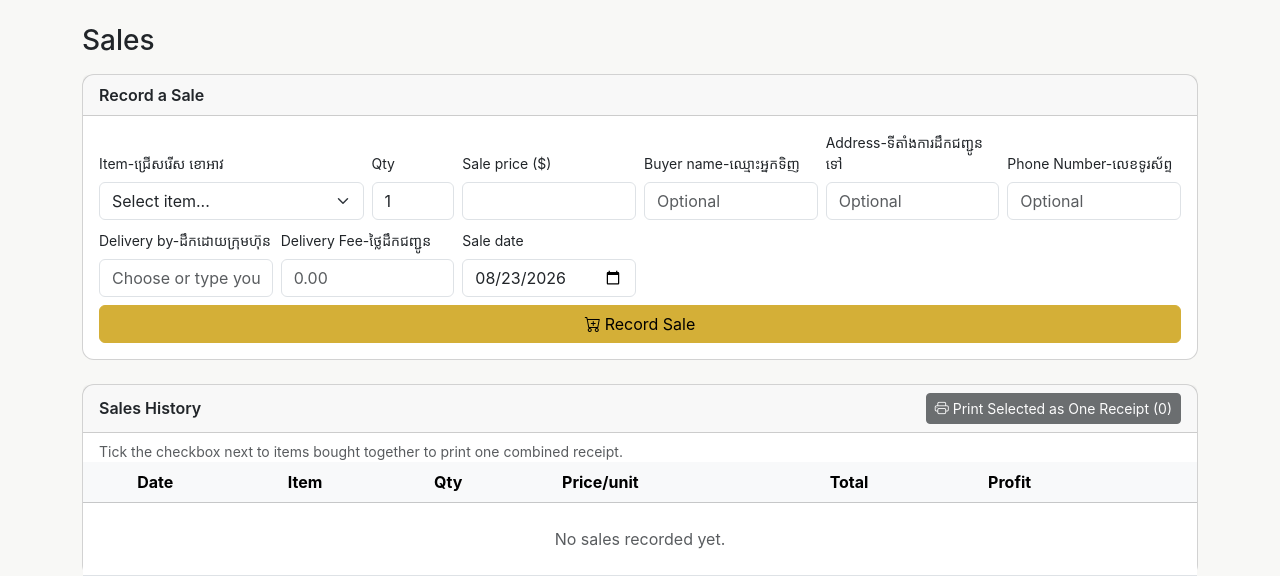
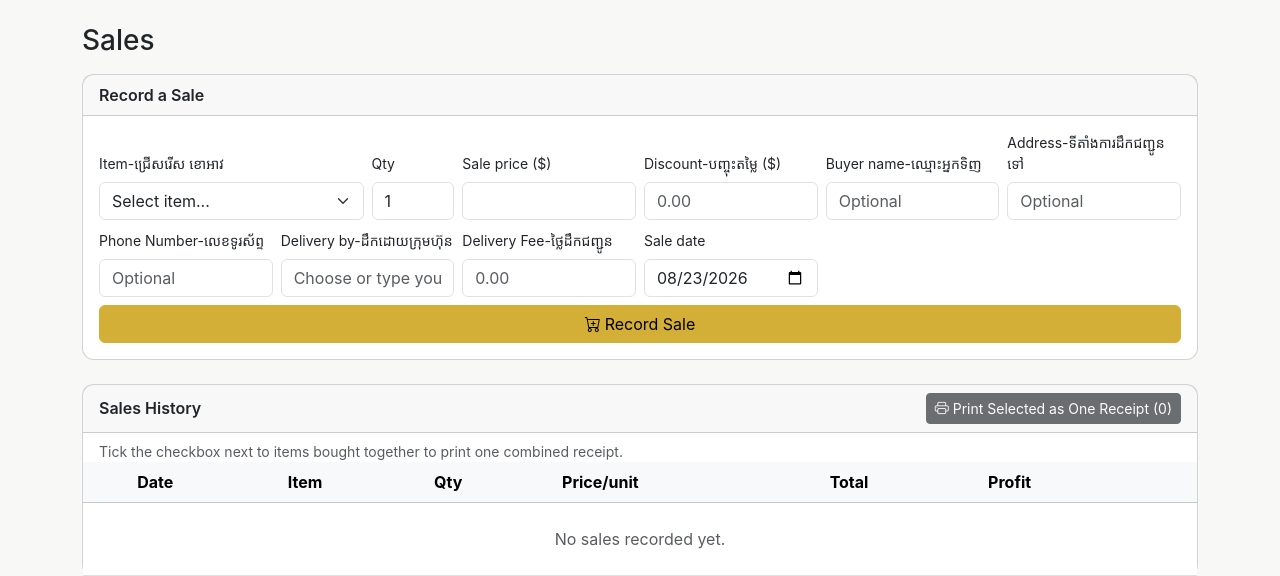
Before and after one commit to yimphaly68/mshop, a Flask app: page /sales in a window 1280 px wide. Shown: the part 82-658 px from the top of the page. Run offline with Flask 3, Linux system fonts and the light colour scheme; data that the repository does not hold is empty.

Commit message:
Add discount amount field for promotional sales
Discount reduces the sale total/receipt and is subtracted from
Revenue/Profit in Dashboard and Reports, but is not carried forward
on exchange since a promo discount is tied to the original item.

Co-Authored-By: Claude Sonnet 5 <noreply@anthropic.com>

```diff
--- a/app.py
+++ b/app.py
@@ -235,7 +235,8 @@ def dashboard():
 
     sales_summary = db.execute(text(
         "SELECT COALESCE(SUM(quantity - refunded_quantity),0) AS units_sold, "
-        "COALESCE(SUM((quantity - refunded_quantity) * sale_price),0) AS revenue "
+        "COALESCE(SUM((quantity - refunded_quantity) * sale_price),0) AS gross_revenue, "
+        "COALESCE(SUM(discount),0) AS total_discount "
         "FROM sales"
     )).mappings().one()
 
@@ -256,7 +257,7 @@ def dashboard():
         "SELECT COALESCE(SUM(amount),0) AS total FROM other_income"
     )).mappings().one()
 
-    revenue = sales_summary["revenue"] or 0
+    revenue = (sales_summary["gross_revenue"] or 0) - (sales_summary["total_discount"] or 0)
     cogs = cogs_row["cogs"] or 0
     ad_spend = ad_spend_row["total"] or 0
     other_expenses = other_expenses_row["total"] or 0
@@ -499,12 +500,14 @@ def sale_new():
     sale_date = request.form.get("sale_date") or date.today().isoformat()
     buyer_name = request.form.get("buyer_name", "").strip()
     delivery_fee = parse_float(request.form.get("delivery_fee"), 0)
+    discount = parse_float(request.form.get("discount"), 0)
+    discount = max(0, min(discount, quantity * sale_price))
 
     db.execute(text(
         "INSERT INTO sales (item_id, quantity, sale_price, sale_date, buyer_name, address, "
-        "phone_number, delivery_by, delivery_fee) "
+        "phone_number, delivery_by, delivery_fee, discount) "
         "VALUES (:item_id, :quantity, :sale_price, :sale_date, :buyer_name, :address, "
-        ":phone_number, :delivery_by, :delivery_fee)"
+        ":phone_number, :delivery_by, :delivery_fee, :discount)"
     ), {
         "item_id": item_id,
         "quantity": quantity,
@@ -515,6 +518,7 @@ def sale_new():
         "phone_number": request.form.get("phone_number", "").strip(),
         "delivery_by": request.form.get("delivery_by", "").strip(),
         "delivery_fee": delivery_fee,
+        "discount": discount,
     })
     db.execute(
         text("UPDATE items SET quantity = quantity - :quantity WHERE id = :id"),
@@ -523,7 +527,7 @@ def sale_new():
     db.commit()
     flash(f"Sale recorded: {quantity} x {item['name']}.", "success")
 
-    total = quantity * sale_price + delivery_fee
+    total = quantity * sale_price - discount + delivery_fee
     notify_telegram(
         db,
         f"💰 <b>New Sale</b>\n"
@@ -537,7 +541,9 @@ def sale_new():
 @app.route("/sales/<int:sale_id>/edit-delivery", methods=["POST"])
 def sale_edit_delivery(sale_id):
     db = get_db()
-    sale = db.execute(text("SELECT id, sale_price FROM sales WHERE id = :id"), {"id": sale_id}).mappings().first()
+    sale = db.execute(
+        text("SELECT id, quantity, sale_price, discount FROM sales WHERE id = :id"), {"id": sale_id}
+    ).mappings().first()
     if not sale:
         flash("Sale not found.", "danger")
         return redirect(url_for("sales_list"))
@@ -547,10 +553,13 @@ def sale_edit_delivery(sale_id):
         flash("Price must be greater than zero — not updated.", "danger")
         sale_price = sale["sale_price"]
 
+    discount = parse_float(request.form.get("discount"), sale["discount"])
+    discount = max(0, min(discount, sale["quantity"] * sale_price))
+
     db.execute(text(
         "UPDATE sales SET buyer_name=:buyer_name, address=:address, "
         "phone_number=:phone_number, delivery_by=:delivery_by, delivery_fee=:delivery_fee, "
-        "sale_price=:sale_price WHERE id=:id"
+        "sale_price=:sale_price, discount=:discount WHERE id=:id"
     ), {
         "buyer_name": request.form.get("buyer_name", "").strip(),
         "address": request.form.get("address", "").strip(),
@@ -558,6 +567,7 @@ def sale_edit_delivery(sale_id):
         "delivery_by": request.form.get("delivery_by", "").strip(),
         "delivery_fee": parse_float(request.form.get("delivery_fee"), 0),
         "sale_price": sale_price,
+        "discount": discount,
         "id": sale_id,
     })
     db.commit()
@@ -728,6 +738,7 @@ def sale_receipt_combined():
 
     subtotal = sum(s["quantity"] * s["sale_price"] for s in sales)
     delivery_fee = sum(s["delivery_fee"] for s in sales)
+    discount = sum(s["discount"] for s in sales)
 
     return render_template(
         "receipt_combined.html",
@@ -739,7 +750,8 @@ def sale_receipt_combined():
         sale_date=sales[0]["sale_date"],
         subtotal=subtotal,
         delivery_fee=delivery_fee,
-        total=subtotal + delivery_fee,
+        discount=discount,
+        total=subtotal - discount + delivery_fee,
     )
 
 
@@ -899,7 +911,7 @@ def reports():
     sql = (
         "SELECT i.id, i.name, i.size, i.color, i.cost_price, "
         "SUM(s.quantity - s.refunded_quantity) AS units_sold, "
-        "SUM((s.quantity - s.refunded_quantity) * s.sale_price) AS revenue, "
+        "SUM((s.quantity - s.refunded_quantity) * s.sale_price) - SUM(s.discount) AS revenue, "
         "SUM((s.quantity - s.refunded_quantity) * i.cost_price) AS cogs "
         "FROM sales s JOIN items i ON i.id = s.item_id WHERE 1=1"
     )
--- a/db.py
+++ b/db.py
@@ -68,6 +68,7 @@ sales = Table(
     Column("phone_number", Text),
     Column("delivery_by", Text),
     Column("delivery_fee", Float, nullable=False, server_default="0"),
+    Column("discount", Float, nullable=False, server_default="0"),
     Column("created_at", DateTime, nullable=False, server_default=text("CURRENT_TIMESTAMP")),
     CheckConstraint("refunded_quantity BETWEEN 0 AND quantity", name="ck_sales_refunded_quantity"),
 )
@@ -189,3 +190,8 @@ def init_db():
         if "delivery_fee" not in sales_columns:
             conn.execute(text("ALTER TABLE sales ADD COLUMN delivery_fee REAL NOT NULL DEFAULT 0"))
     _run_migration_step(_migrate_sales_delivery_info)
+
+    def _migrate_sales_discount(conn):
+        if "discount" not in _existing_columns(conn, "sales"):
+            conn.execute(text("ALTER TABLE sales ADD COLUMN discount REAL NOT NULL DEFAULT 0"))
+    _run_migration_step(_migrate_sales_discount)
--- a/templates/receipt.html
+++ b/templates/receipt.html
@@ -186,13 +186,16 @@
     <hr class="divider">
 
     <div class="row"><span class="label">Subtotal</span><span>{{ CURRENCY }}{{ "%.2f"|format(sale.quantity * sale.sale_price) }}</span></div>
+    {% if sale.discount > 0 %}
+    <div class="row"><span class="label">Discount-បញ្ចុះតម្លៃ</span><span>-{{ CURRENCY }}{{ "%.2f"|format(sale.discount) }}</span></div>
+    {% endif %}
     <div class="row"><span class="label">Delivery Fee-ថ្លៃដឹកជញ្ជូន</span><span>{{ 'Free' if sale.delivery_fee == 0 else CURRENCY ~ '%.2f'|format(sale.delivery_fee) }}</span></div>
 
     <hr class="divider">
 
     <div class="total-row">
       <span>TOTAL</span>
-      <span>{{ CURRENCY }}{{ "%.2f"|format(sale.quantity * sale.sale_price + sale.delivery_fee) }}</span>
+      <span>{{ CURRENCY }}{{ "%.2f"|format(sale.quantity * sale.sale_price - sale.discount + sale.delivery_fee) }}</span>
     </div>
 
     <p class="thank-you">Thank you for your purchase!<br>អរគុណសម្រាប់ការទិញ!</p>
--- a/templates/receipt_combined.html
+++ b/templates/receipt_combined.html
@@ -193,6 +193,9 @@
     <hr class="divider">
 
     <div class="row"><span class="label">Subtotal</span><span>{{ CURRENCY }}{{ "%.2f"|format(subtotal) }}</span></div>
+    {% if discount > 0 %}
+    <div class="row"><span class="label">Discount-បញ្ចុះតម្លៃ</span><span>-{{ CURRENCY }}{{ "%.2f"|format(discount) }}</span></div>
+    {% endif %}
     <div class="row"><span class="label">Delivery Fee-ថ្លៃដឹកជញ្ជូន</span><span>{{ 'Free' if delivery_fee == 0 else CURRENCY ~ '%.2f'|format(delivery_fee) }}</span></div>
 
     <hr class="divider">
--- a/templates/sales.html
+++ b/templates/sales.html
@@ -26,6 +26,10 @@
       <div class="col-6 col-md-2">
         <label class="form-label small">Sale price ({{ CURRENCY }})</label>
         <input type="number" step="0.01" min="0" name="sale_price" id="salePriceInput" class="form-control">
+      </div>
+      <div class="col-6 col-md-2">
+        <label class="form-label small">Discount-បញ្ចុះតម្លៃ ({{ CURRENCY }})</label>
+        <input type="number" step="0.01" min="0" name="discount" class="form-control" placeholder="0.00">
       </div>
       <div class="col-md-2">
         <label class="form-label small">Buyer name-ឈ្មោះអ្នកទិញ</label>
@@ -105,13 +109,16 @@
           <td>{{ remaining }}</td>
           <td>{{ CURRENCY }}{{ "%.2f"|format(s.sale_price) }}</td>
           <td>
-            {{ CURRENCY }}{{ "%.2f"|format(remaining * s.sale_price + s.delivery_fee) }}
+            {{ CURRENCY }}{{ "%.2f"|format(remaining * s.sale_price - s.discount + s.delivery_fee) }}
             {% if s.delivery_fee > 0 %}
             <br><span class="text-muted small">(+{{ CURRENCY }}{{ "%.2f"|format(s.delivery_fee) }} delivery)</span>
             {% endif %}
+            {% if s.discount > 0 %}
+            <br><span class="text-muted small">(-{{ CURRENCY }}{{ "%.2f"|format(s.discount) }} discount)</span>
+            {% endif %}
           </td>
-          <td class="{{ 'text-success' if (s.sale_price - s.item_cost_price) >= 0 else 'text-danger' }}">
-            {{ CURRENCY }}{{ "%.2f"|format((s.sale_price - s.item_cost_price) * remaining) }}
+          <td class="{{ 'text-success' if ((s.sale_price - s.item_cost_price) * remaining - s.discount) >= 0 else 'text-danger' }}">
+            {{ CURRENCY }}{{ "%.2f"|format((s.sale_price - s.item_cost_price) * remaining - s.discount) }}
           </td>
           <td class="text-end">
             <div class="d-flex justify-content-end gap-1">
@@ -124,7 +131,8 @@
                 data-phone-number="{{ s.phone_number or '' }}"
                 data-delivery-by="{{ s.delivery_by or '' }}"
                 data-delivery-fee="{{ s.delivery_fee }}"
-                data-sale-price="{{ s.sale_price }}">
+                data-sale-price="{{ s.sale_price }}"
+                data-discount="{{ s.discount }}">
                 <i class="bi bi-pencil-square"></i>
               </button>
               <a href="{{ url_for('sale_receipt', sale_id=s.id) }}" target="_blank" class="btn btn-sm btn-outline-dark" title="Print receipt">
@@ -241,6 +249,10 @@
           <div class="form-text">Fixes a wrong price entered when the sale was recorded.</div>
         </div>
         <div class="mb-3">
+          <label class="form-label small">Discount-បញ្ចុះតម្លៃ ({{ CURRENCY }})</label>
+          <input type="number" step="0.01" min="0" name="discount" id="editDiscount" class="form-control" placeholder="0.00">
+        </div>
+        <div class="mb-3">
           <label class="form-label small">Buyer name-ឈ្មោះអ្នកទិញ</label>
           <input type="text" name="buyer_name" id="editBuyerName" class="form-control" placeholder="Optional">
         </div>
@@ -309,6 +321,7 @@ document.getElementById('editDeliveryModal').addEventListener('show.bs.modal', f
   const saleId = btn.getAttribute('data-sale-id');
   document.getElementById('editDeliveryItemLabel').textContent = btn.getAttribute('data-item-label');
   document.getElementById('editSalePrice').value = btn.getAttribute('data-sale-price');
+  document.getElementById('editDiscount').value = btn.getAttribute('data-discount');
   document.getElementById('editBuyerName').value = btn.getAttribute('data-buyer-name');
   document.getElementById('editAddress').value = btn.getAttribute('data-address');
   document.getElementById('editPhoneNumber').value = btn.getAttribute('data-phone-number');
```
